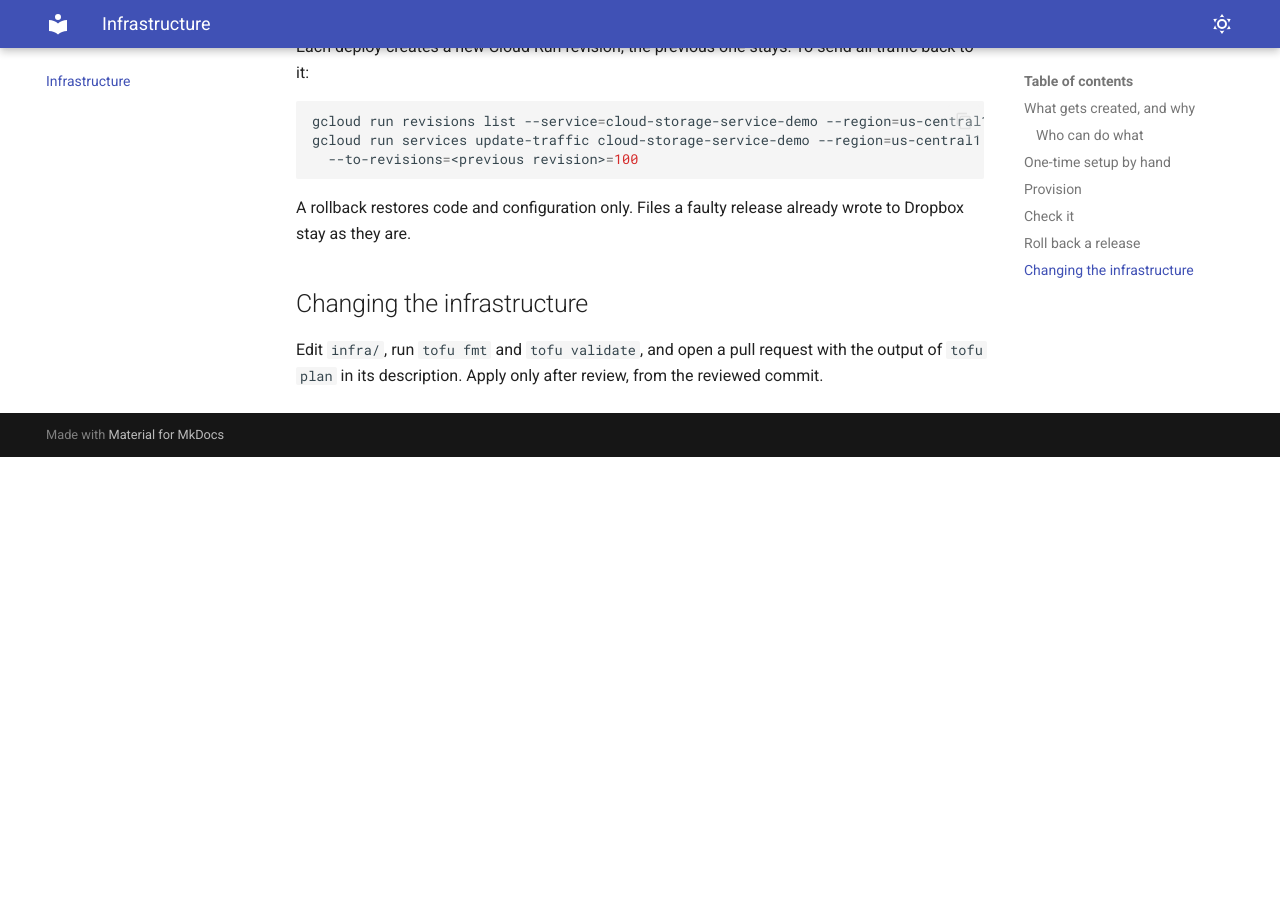
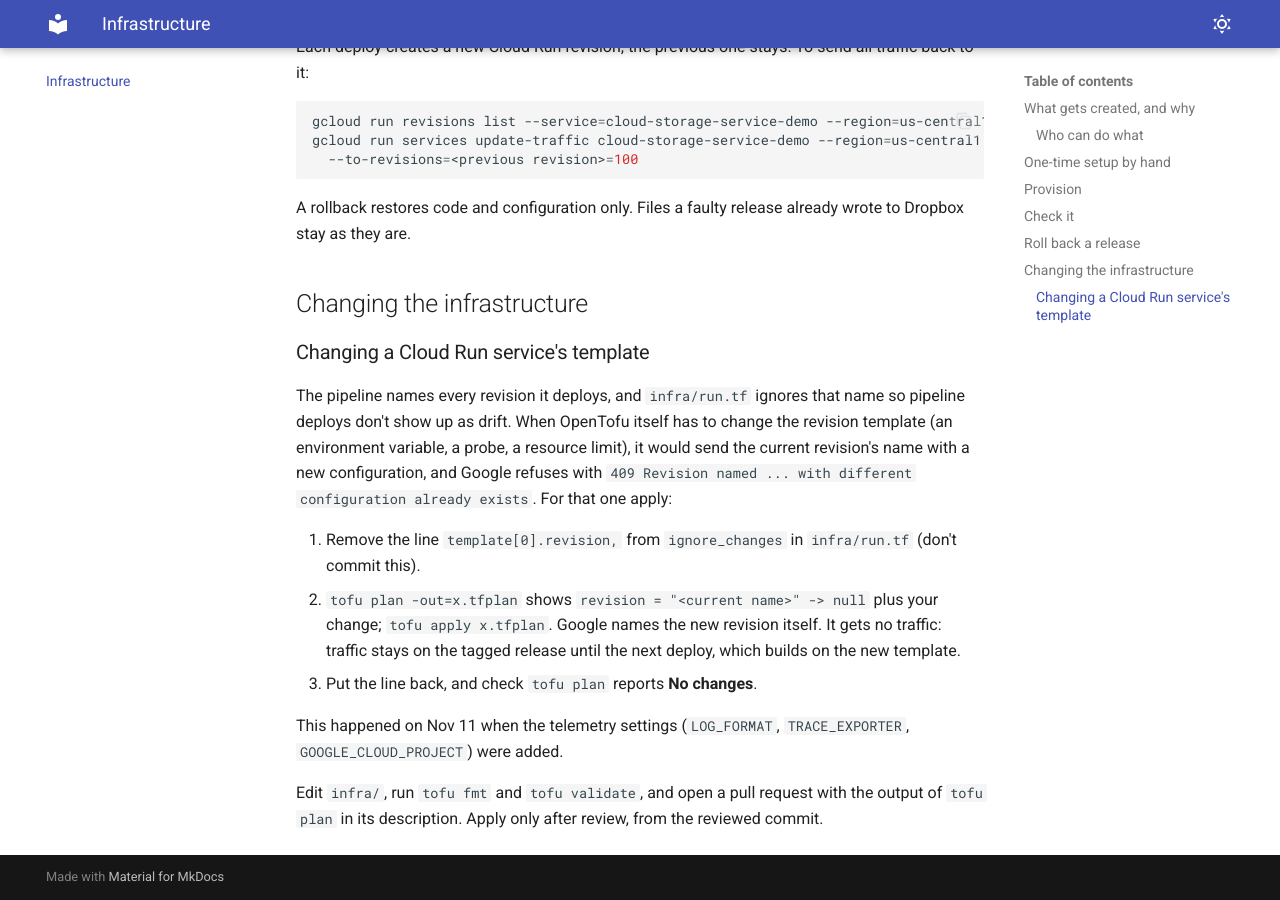
Before and after one commit to Shreyas191/OSPSD-Team-3, an MkDocs documentation site: the page built from docs/infrastructure.md, in a window 1280 px wide and 900 px high, scrolled down 3853 px. Built offline with MkDocs 1.6.1 and Material for MkDocs 9.7.7, drawn with Linux system fonts in a browser that asks for light colours; before the commit the page ends 4310 px from its top, so only the background shows below that.

Commit message:
infra: fix the metric filter; document changing the Cloud Run template
Cloud Logging's filter language has no starts_with(), so the log-based
metrics use a regular expression. OpenTofu can't change the revision
template while it ignores the pipeline's revision names (Google rejects
a reused name with a new configuration), so docs/infrastructure.md now
says how to apply such a change once. Applied on Nov 11: 6 added and 2
changed in total; a repeated plan reports no changes.

```diff
--- a/docs/infrastructure.md
+++ b/docs/infrastructure.md
@@ -123,4 +123,15 @@
 
 ## Changing the infrastructure
 
+### Changing a Cloud Run service's template
+
+The pipeline names every revision it deploys, and `infra/run.tf` ignores that name so pipeline deploys don't show up as drift. When OpenTofu itself has to change the revision template (an environment variable, a probe, a resource limit), it would send the current revision's name with a new configuration, and Google refuses with `409 Revision named ... with different configuration already exists`. For that one apply:
+
+1. Remove the line `template[0].revision,` from `ignore_changes` in `infra/run.tf` (don't commit this).
+2. `tofu plan -out=x.tfplan` shows `revision = "<current name>" -> null` plus your change; `tofu apply x.tfplan`. Google names the new revision itself. It gets no traffic: traffic stays on the tagged release until the next deploy, which builds on the new template.
+3. Put the line back, and check `tofu plan` reports **No changes**.
+
+This happened on Nov 11 when the telemetry settings (`LOG_FORMAT`, `TRACE_EXPORTER`, `GOOGLE_CLOUD_PROJECT`) were added.
+
+
 Edit `infra/`, run `tofu fmt` and `tofu validate`, and open a pull request with the output of `tofu plan` in its description. Apply only after review, from the reviewed commit.
```
Also changed, not shown: 1 other file.
